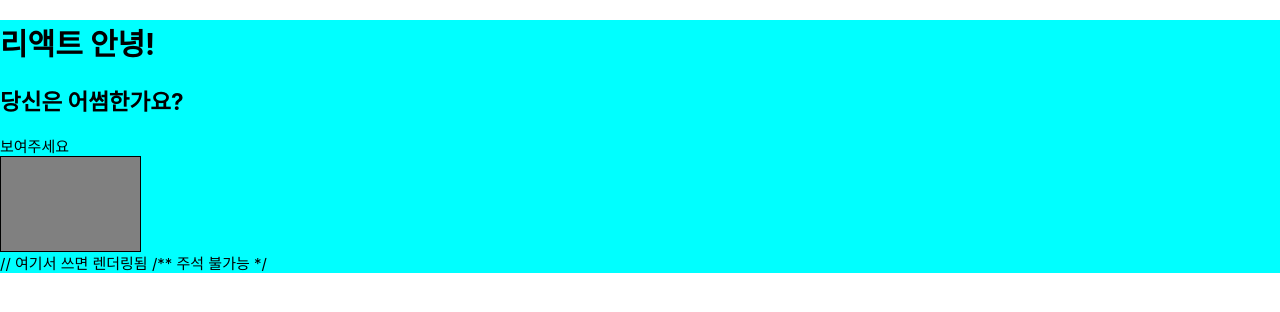
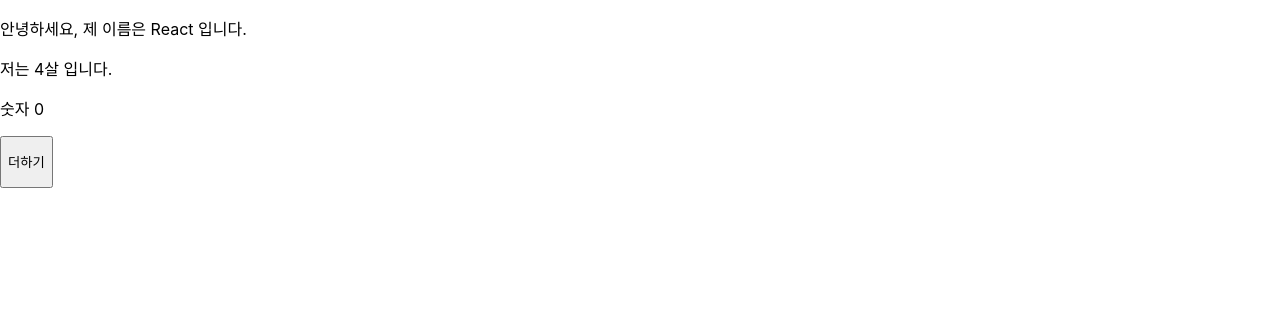
Before and after one commit to Linternas/react-study, a React (Create React App) app in the folder hello-react/: page / in a window 1280 px wide. Shown: the top 312 px of the page. Built offline with nearby package versions, Linux system fonts and the light colour scheme.

Commit message:
3장 props, state 연습

```diff
--- a/hello-react/src/App.js
+++ b/hello-react/src/App.js
@@ -1,36 +1,11 @@
-import React, { Component, Fragment } from 'react';
+import React, { Component } from 'react';
+import MyComponent from './MyComponent'
 import './App.css'
 
 class App extends Component {
   render() {
-    const text = '당신은 어썸한가요?';
-    const conditional = true;
-    const style = {
-      backgroundColor: 'gray',
-      border: '1px solid black',
-      height: Math.round(Math.random() * 300) + 50,
-      width: Math.round(Math.random() * 300) + 50,
-      WebkitTransition: 'all',
-      MozTransition: 'all',
-      msTransition: 'all'
-    }
-
     return (
-      <div class="my-div">
-        { /** 요소 밖에서 주석 작성 */}
-        <h1>리액트 안녕!</h1>
-        <h2>{text}</h2>
-        {
-          conditional && '보여주세요'
-        }
-        <div style={style}
-        // self-closed 태그에서만 작동하는 주석
-        // 마지막 />가 꼭 새 졸에 있어야 함.
-        /** 이렇게도 작성 가능 */
-        />
-        // 여기서 쓰면 렌더링됨
-        /** 주석 불가능 */
-      </div>
+      <MyComponent name="React" age={4} />
     );
   }
 }
--- /dev/null
+++ b/hello-react/src/MyComponent.js
@@ -0,0 +1,36 @@
+import React, { Component } from 'react';
+import PropTypes from 'prop-types';
+
+class MyComponent extends Component {
+  static defaultProps = {
+    name: '기본 이름'
+  }
+
+  static propTypes = {
+    name: PropTypes.string,
+    age: PropTypes.number.isRequired
+  }
+
+  state = {
+    number: 0
+  }
+
+  render() {
+    return (
+      <div>
+        <p>안녕하세요, 제 이름은 {this.props.name} 입니다.</p>
+        <p>저는 {this.props.age}살 입니다.</p>
+        <p>숫자 {this.state.number}</p>
+        <button onClick={() => {
+          this.setState({
+            number: this.state.number + 1
+          })
+        }}>
+          <p>더하기</p>
+        </button>
+      </div>
+    )
+  }
+}
+
+export default MyComponent;
```
